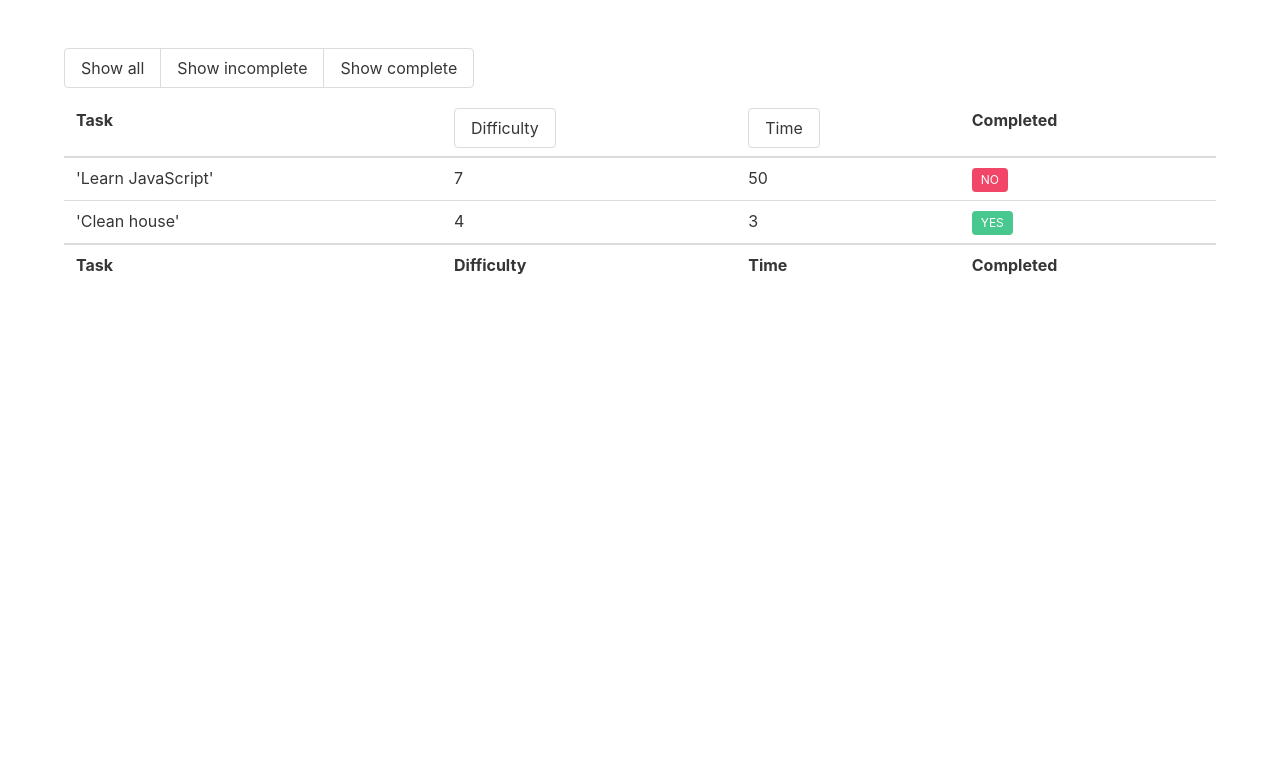
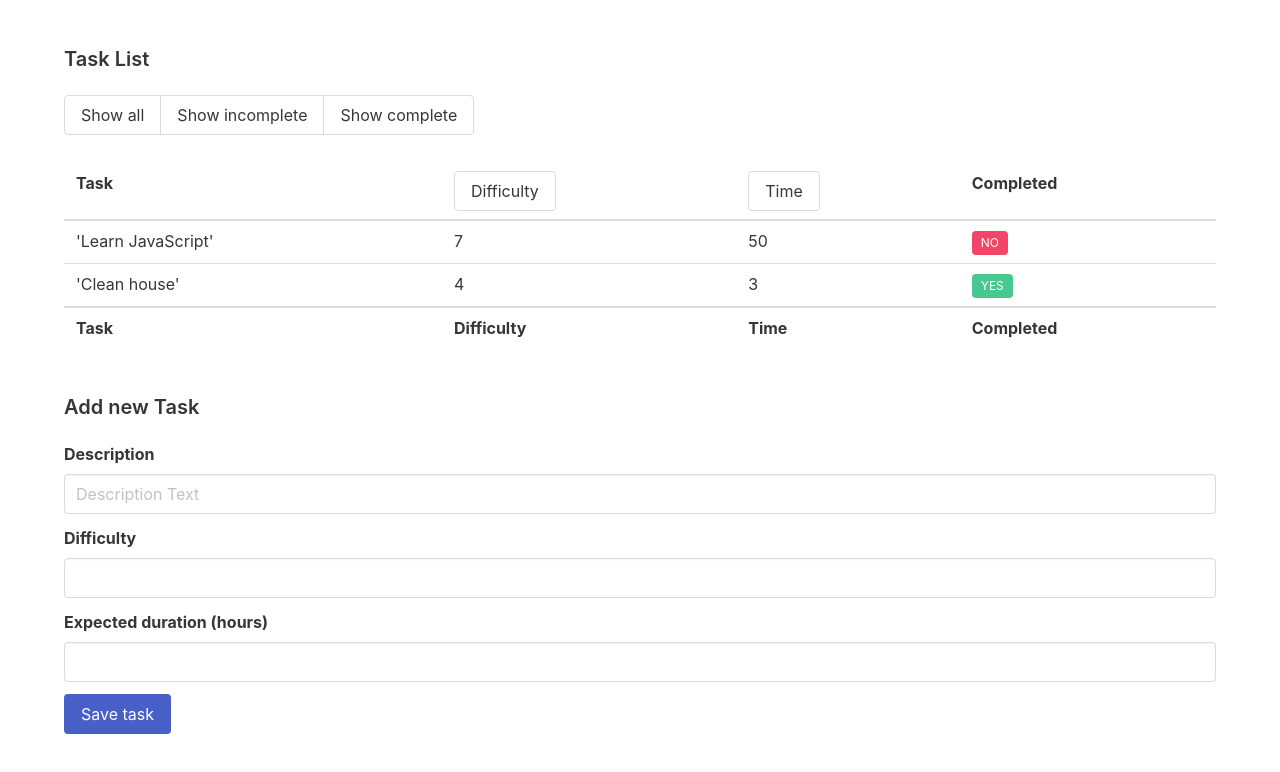
Before and after one commit to Cuboctaedro/todo-app, a plain HTML site: page index.html in a window 1280 px wide. Drawn offline with nearby package versions, Linux system fonts and the light colour scheme.

Commit message:
add form

```diff
--- a/index.html
+++ b/index.html
@@ -12,8 +12,9 @@
             <div class="container">
 
                 <div class="block">
+                    <h2 class="title is-5">Task List</h2>
 
-                    <div class="field has-addons">
+                    <div class="field has-addons pb-4">
                         <p class="control">
                           <button class="button" data-filter="all">Show all</button>
                         </p>
@@ -23,7 +24,7 @@
                         <p class="control">
                           <button class="button" data-filter="complete">Show complete</button>
                         </p>
-                      </div>
+                    </div>
 
 
                     <table class="table is-fullwidth">
@@ -87,6 +88,45 @@
             </div>
         </section>
 
+        <section>
+            <div class="container">
+                <div class="block">
+                    <h2 class="title is-5">Add new Task</h2>
+
+                    <form name="add-task">
+
+                        <div class="field">
+                            <label class="label" for="field-description">Description</label>
+                            <div class="control">
+                                <input class="input" type="text" placeholder="Description Text" id="field-description" name="description">
+                            </div>
+                        </div>
+
+                        <div class="field">
+                            <label class="label" for="field-difficulty">Difficulty</label>
+                            <div class="control">
+                                <input class="input" type="number" id="field-difficulty" name="difficulty">
+                            </div>
+                        </div>
+
+                        <div class="field">
+                            <label class="label" for="field-time">Expected duration (hours)</label>
+                            <div class="control">
+                                <input class="input" type="number" id="field-time" name="time">
+                            </div>
+                        </div>
+
+                        <div class="field">
+                            <div class="control">
+                                <button class="button is-link" type="submit">Save task</button>
+                            </div>
+                        </div>
+
+                    </form>
+                </div>
+            </div>
+        </section>
+
         <script src="data.js"></script>
         <script src="index.js"></script>
     </body>
```
